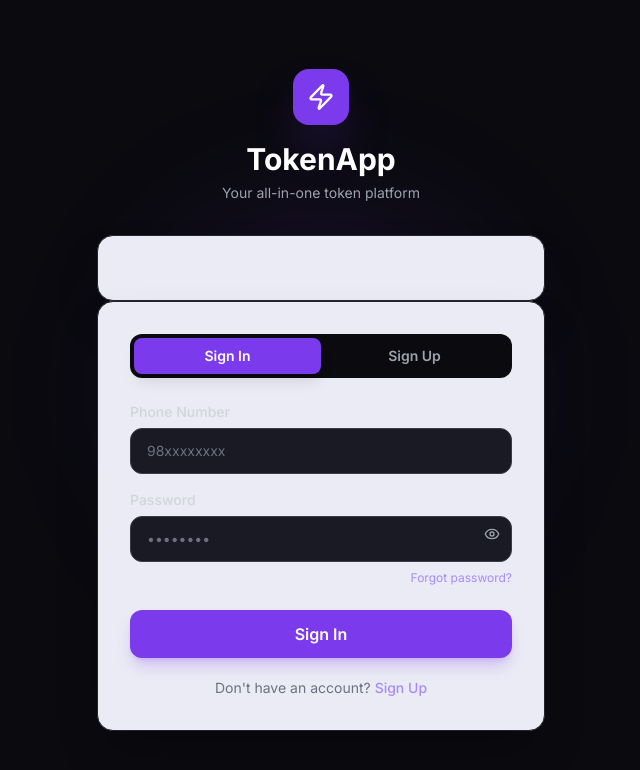
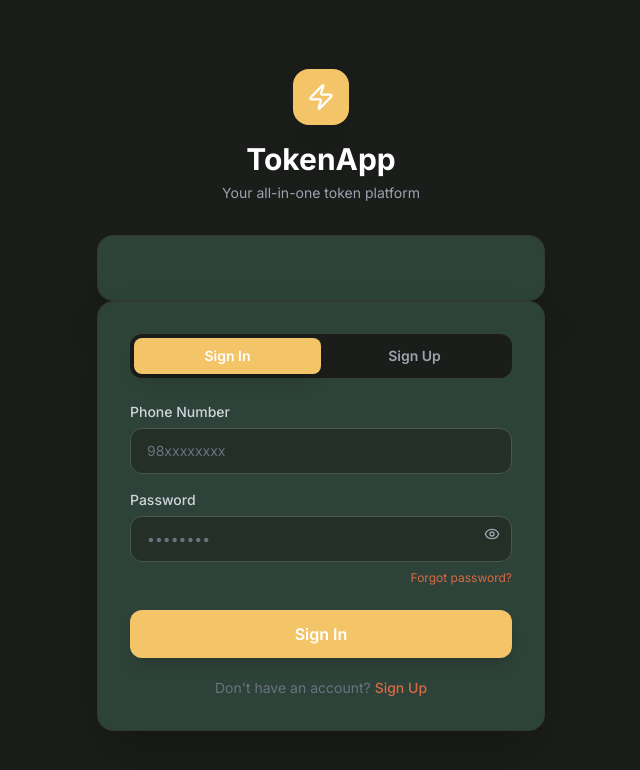
Before and after one commit to saxenaaradhya/sudershan-app, a React (Vite) app: page / in a window 1280 px wide. Shown: the top 770 px of the page, without its empty margins (319-959 px from the left). Built offline with nearby package versions, Linux system fonts and the light colour scheme; no server answers.

Commit message:
Add dark/light theme system

```diff
--- a/src/components/layout/Navbar.jsx
+++ b/src/components/layout/Navbar.jsx
@@ -3,12 +3,15 @@ import { useNavigate, useLocation } from 'react-router-dom'
 import { Wallet, User, Zap, } from 'lucide-react'
 import { useWalletStore } from '../../store/walletStore.js'
 import { useAuthStore } from '../../store/authStore.js'
+import { Sun, Moon } from 'lucide-react'
+import { useThemeStore } from '../../store/themeStore.js'
 
 export default function Navbar() {
   const navigate = useNavigate()
   const location = useLocation()
   const balance = useWalletStore(s => s.balance)
   const user = useAuthStore(s => s.user)
+  const { theme, toggleTheme } = useThemeStore()
 
   const isActive = (path) => location.pathname === path
 
@@ -31,7 +34,13 @@ export default function Navbar() {
 
         <div className="flex items-center gap-2">
 
-
+        <button
+            onClick={toggleTheme}
+            className="flex items-center justify-center w-9 h-9 rounded-xl bg-dark-700 border border-dark-500
+              text-gray-300 hover:text-white hover:bg-dark-600 transition-all duration-200"
+          >
+            {theme === 'dark' ? <Sun className="w-4 h-4" /> : <Moon className="w-4 h-4" />}
+          </button>
           {/* Wallet Button */}
           {/* Wallet Display (non-clickable) */}
           <div className="flex items-center gap-1.5 px-2.5 py-2 sm:px-3 rounded-xl text-sm
--- a/src/index.css
+++ b/src/index.css
@@ -1,3 +1,35 @@
+:root,
+[data-theme="dark"] {
+  --bg-900: #1A1D1A;
+  --bg-800: #2D4238;
+  --bg-700: #243027;
+  --bg-600: #333A35;
+  --bg-500: #3D4A41;
+  --bg-400: #4A5750;
+  --text-primary: #EBE6CD;
+  --text-secondary: #F6F3E6;
+  --brand-primary: #F4C469;
+  --brand-secondary: #087F49;
+  --brand-accent: #D76A43;
+}
+
+[data-theme="light"] {
+  --bg-900: #FFF8E1;
+  --bg-800: #FFE0B2;
+  --bg-700: #F2D9A8;
+  --bg-600: #E0E0D8;
+  --bg-500: #D6D6C8;
+  --bg-400: #CFCFC0;
+  --text-primary: #1A1D1A;
+  --text-secondary: #333A35;
+  --brand-primary: #E6C7C2;
+  --brand-secondary: #D9A06F;
+  --brand-accent: #D76A43;
+}
+
+body {
+  transition: background-color 0.3s ease, color 0.3s ease;
+}
 @tailwind base;
 @tailwind components;
 @tailwind utilities;
--- a/src/main.jsx
+++ b/src/main.jsx
@@ -2,9 +2,9 @@ import React from 'react'
 import ReactDOM from 'react-dom/client'
 import App from './App.jsx'
 import './index.css'
-import { useAuthStore } from './store/authStore.js'
+import { useThemeStore } from './store/themeStore.js'
 
-useAuthStore.getState().init()
+useThemeStore.getState().initTheme()
 
 ReactDOM.createRoot(document.getElementById('root')).render(
   <React.StrictMode>
--- /dev/null
+++ b/src/store/themeStore.js
@@ -0,0 +1,22 @@
+import { create } from 'zustand'
+
+const getInitialTheme = () => {
+  const saved = localStorage.getItem('theme')
+  if (saved) return saved
+  return 'dark'
+}
+
+export const useThemeStore = create((set) => ({
+  theme: getInitialTheme(),
+  toggleTheme: () =>
+    set((state) => {
+      const next = state.theme === 'dark' ? 'light' : 'dark'
+      localStorage.setItem('theme', next)
+      document.documentElement.setAttribute('data-theme', next)
+      return { theme: next }
+    }),
+  initTheme: () => {
+    const theme = getInitialTheme()
+    document.documentElement.setAttribute('data-theme', theme)
+  },
+}))
--- a/tailwind.config.js
+++ b/tailwind.config.js
@@ -4,21 +4,26 @@ export default {
     "./index.html",
     "./src/**/*.{js,jsx}",
   ],
+  darkMode: ['selector', '[data-theme="dark"]'],
   theme: {
     extend: {
       colors: {
         brand: {
-          primary: '#7C3AED',
-          secondary: '#5B21B6',
-          accent: '#A78BFA',
+          primary: 'var(--brand-primary)',
+          secondary: 'var(--brand-secondary)',
+          accent: 'var(--brand-accent)',
         },
         dark: {
-          900: '#0A0A0F',
-          800: '#ebebf5',
-          700: '#1A1A24',
-          600: '#24242F',
-          500: '#2E2E3A',
-          400: '#3A3A48',
+          900: 'var(--bg-900)',
+          800: 'var(--bg-800)',
+          700: 'var(--bg-700)',
+          600: 'var(--bg-600)',
+          500: 'var(--bg-500)',
+          400: 'var(--bg-400)',
+        },
+        text: {
+          primary: 'var(--text-primary)',
+          secondary: 'var(--text-secondary)',
         }
       },
       fontFamily: {
```
